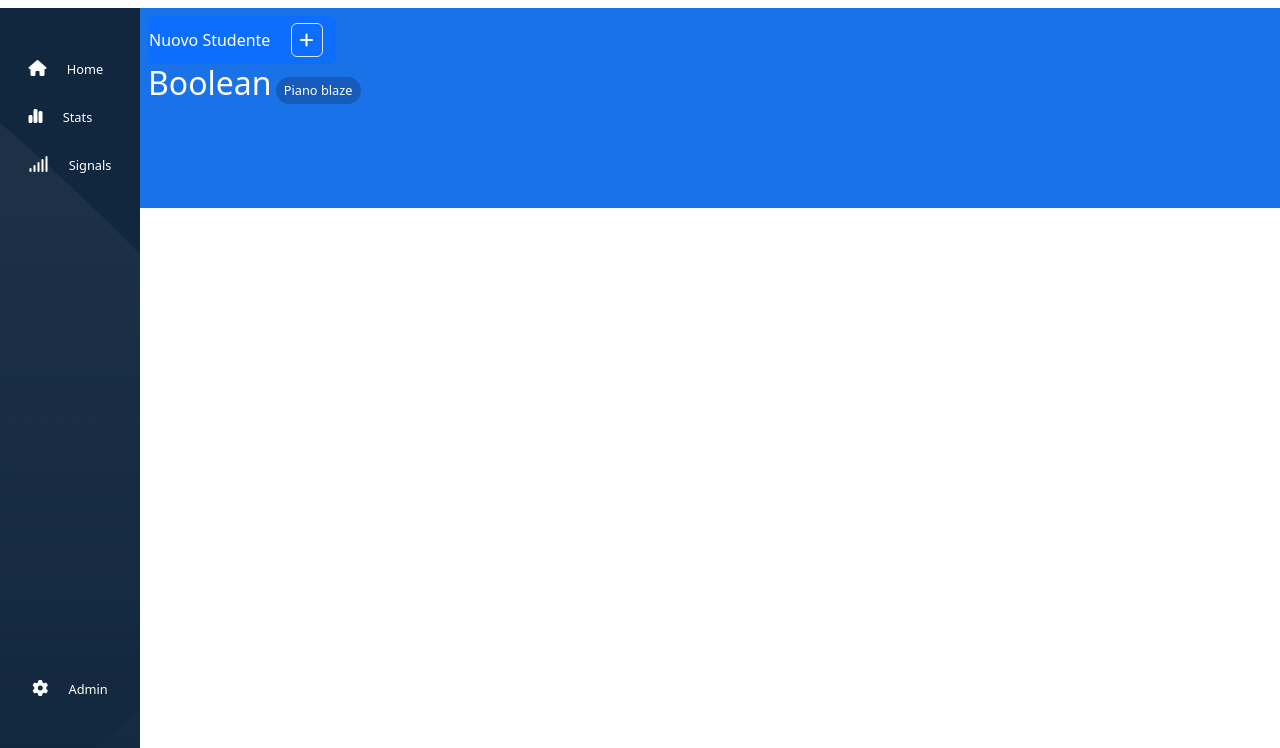
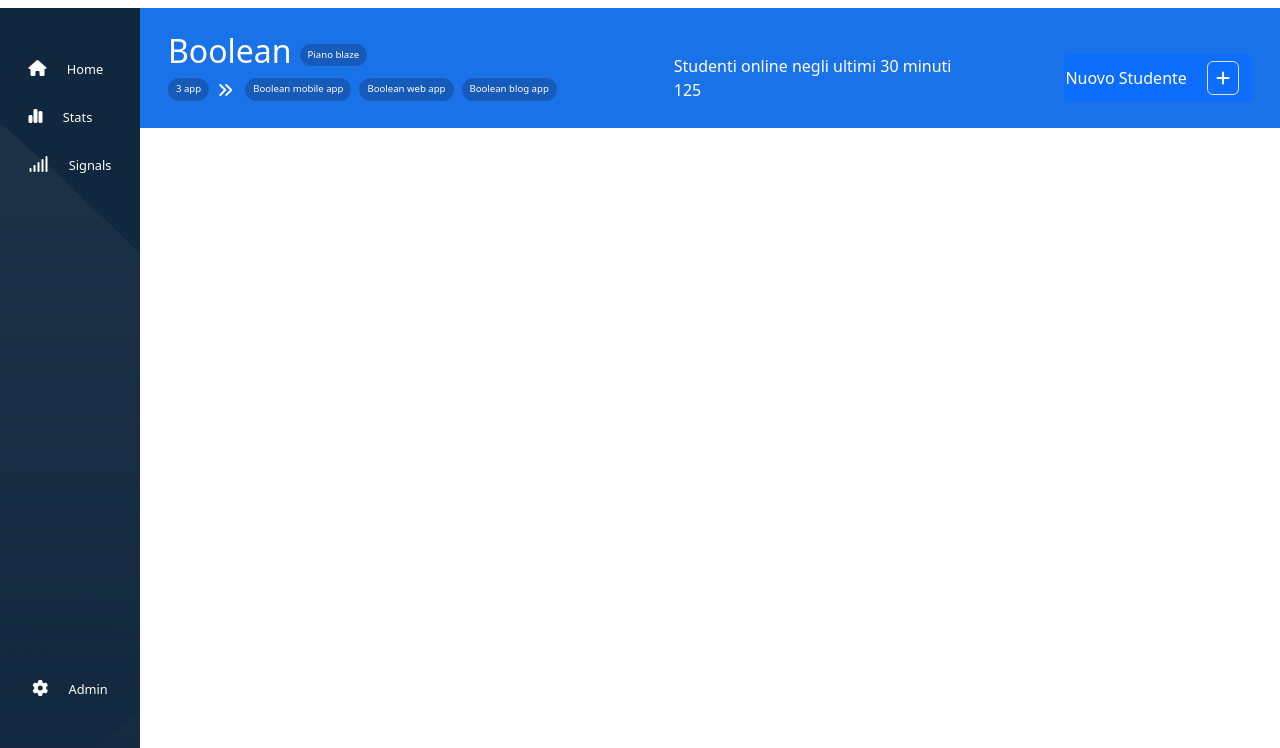
Before and after one commit to GrPaladino/html-css-bootstrap-dashboard, a plain HTML site: page index.html in a window 1280 px wide. Shown: the part 52-800 px from the top of the page. Drawn offline with nearby package versions, Linux system fonts and the light colour scheme.

Commit message:
Feat: add main content on top-bar

```diff
--- a/css/style.css
+++ b/css/style.css
@@ -76,13 +76,11 @@ a {
     width: calc(100% - var(--sidebar-width));
     background-color: #1a72e8;
     color: white;
-
-    /* debug */
-    height: 200px;
+    max-height: 240px;
 }
 
 #jumbo .piani a {
-    font-size: .8rem;
+    font-size: .6rem;
     background-color: #165bba;
 
 }
@@ -95,4 +93,9 @@ a {
     :root {
         --sidebar-width: 140px;
     }
+
+    /* Top bar section */
+    #jumbo {
+        max-height: 120px;
+    }
 }
--- a/index.html
+++ b/index.html
@@ -32,7 +32,7 @@
             <!-- Search bar -->
             <form class="d-flex flex-grow-1 mx-2" role="search">
                 <button class="btn btn-outline-secondary border border-0 mx-1" type="submit"><i class="fa fa-search"></i></button>
-                <input class="flex-grow-1 border border-0 rounded p-2" type="search" placeholder="Prova a cercare: Lezioni di Lavarel" aria-label="Search">
+                <input class="flex-grow-1 border border-0 rounded p-2" type="text" name="search" placeholder="Prova a cercare: Lezioni di Lavarel" aria-label="Search">
             </form>
 
             <!-- Links -->
@@ -99,8 +99,9 @@
         </section>
 
         <!-- TOP-BAR -->
-        <section id="jumbo" class="p-2">
-            <div class="of-c">
+        <section id="jumbo" class="p-3 ">
+            <div class="container d-lg-flex justify-content-between align-items-center -auto">
+                <div class="of-c order-3">
                     <button class="btn btn-primary ps-0" type="button" data-bs-toggle="offcanvas" data-bs-target="#offcanvasRight" aria-controls="offcanvasRight">
                         Nuovo Studente
                         <i class="fa-solid fa-plus p-2 ms-3 border rounded"></i>
@@ -116,10 +117,26 @@
                         </div>
                     </div>
                 </div>
-                    <!-- Completare top-bar sezione boolean + links -->
-            <div class="piani">
-                 <h1 class="h2 d-inline-block">Boolean</h1>
-                 <a href="#" class="d-inline-block border-0 rounded-4 px-2 py-1">Piano blaze</a>
+
+                <div class="piani mb-4 py-2">
+                    <div class="up-links d-flex align-items-center">
+                        <h1 class="h2 me-2">Boolean</h1>
+                        <a href="#" class="border-0 rounded-4 px-2 py-1">Piano blaze</a>
+                    </div>
+                    <div class="bottom-links d-flex align-items-center">
+                        <a href="#" class="d-block border-0 rounded-4 px-2 py-1">3 app</a>
+                        <i class="fa-solid fa-angles-right mx-2 align"></i>
+                        <a href="#" class="d-block border-0 rounded-4 px-2 py-1 d-lg-none"><i class="fa-solid fa-plus"></i></a>
+                        <a href="#" class="d-block border-0 rounded-4 px-2 py-1 mx-1 d-none d-lg-inline">Boolean mobile app</a>
+                        <a href="#" class="d-block border-0 rounded-4 px-2 py-1 mx-1 d-none d-lg-inline">Boolean web app</a>
+                        <a href="#" class="d-block border-0 rounded-4 px-2 py-1 mx-1 d-none d-lg-inline">Boolean blog app</a>
+                    </div>
+                </div>
+
+                <div class="studenti">
+                    <p class="mb-0">Studenti online negli ultimi 30 minuti</p>
+                    <span>125</span>
+                </div>
             </div>
 
         </section>
```
Lines whose indentation alone changed are shown as unchanged.
